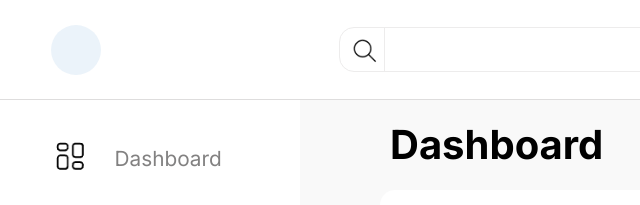
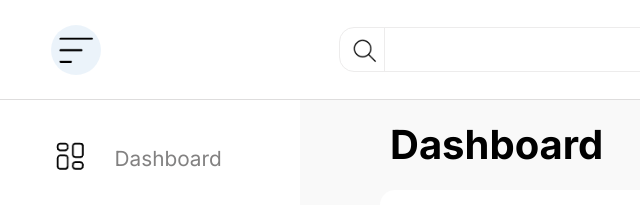
Before and after one commit to Ma7rous-is-here/An_Admin_Dashboard, a plain HTML site: page index.html in a window 1280 px wide. Shown: the top 205 px of the page, 0-640 px from the left. Drawn offline with Linux system fonts and the light colour scheme.

Commit message:
Update background image URL for button style

```diff
--- a/style.css
+++ b/style.css
@@ -62,7 +62,7 @@ button {
     width: 50px;
     height: 50px;
     background-color: rgba(215, 231, 246, 0.5);
-    background-image: url(./images/menu-left.png);
+    background-image: url(menu-left.png);
     background-size: contain;
     border: none;
     border-radius: 50px;
```
